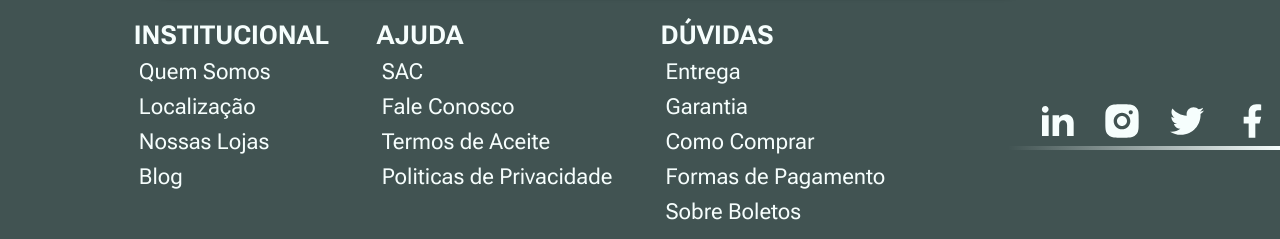
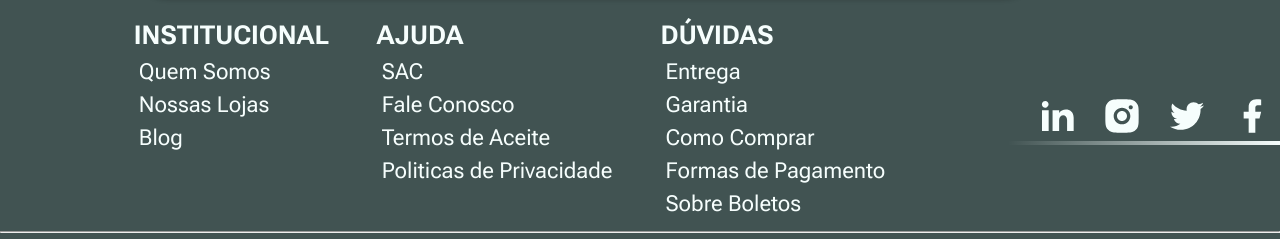
Before and after one commit to lucasatdriano/Lemnos, a React (Vite) app: page /cart in a window 1280 px wide. Shown: the part 1379-1618 px from the top of the page. Built offline with nearby package versions, Linux system fonts and the light colour scheme.

Commit message:
update validations for buy Product

```diff
--- a/src/components/footer/Footer.jsx
+++ b/src/components/footer/Footer.jsx
@@ -12,25 +12,24 @@ export function Footer() {
                 <nav className='navLinks'>
                     <ul>
                         <h3>Institucional</h3>
-                        <li>Quem Somos</li>
-                        <li>Localização</li>
-                        <li>Nossas Lojas</li>
-                        <li>Blog</li>
+                        <li><a href="#">Quem Somos</a></li>
+                        <li><a href="#">Nossas Lojas</a></li>
+                        <li><a href="#">Blog</a></li>
                     </ul>
                     <ul>
                         <h3>Ajuda</h3>
-                        <li>SAC</li>
-                        <li>Fale Conosco</li>
-                        <li>Termos de Aceite</li>
-                        <li>Politicas de Privacidade</li>
+                        <li><a href="#">SAC</a></li>
+                        <li><a href="#">Fale Conosco</a></li>
+                        <li><a href="#">Termos de Aceite</a></li>
+                        <li><a href="#">Politicas de Privacidade</a></li>
                     </ul>
                     <ul>
                         <h3>Dúvidas</h3>
-                        <li>Entrega</li>
-                        <li>Garantia</li>
-                        <li>Como Comprar</li>
-                        <li>Formas de Pagamento</li>
-                        <li>Sobre Boletos</li>
+                        <li><a href="#">Entrega</a></li>
+                        <li><a href="#">Garantia</a></li>
+                        <li><a href="#">Como Comprar</a></li>
+                        <li><a href="#">Formas de Pagamento</a></li>
+                        <li><a href="#">Sobre Boletos</a></li>
                     </ul>
                 </nav>
                 <div className='iconsNav'>
--- a/src/components/footer/footer.scss
+++ b/src/components/footer/footer.scss
@@ -48,8 +48,11 @@ footer {
             }
 
             li {
-                font-size: 2.2rem;
-                margin: 0 0 2px 5px;
+                a {
+                    color: $color-fontDark;
+                    font-size: 2.2rem;
+                    margin: 0 0 2px 5px;
+                }
             }
         }
 
@@ -171,6 +174,7 @@ footer {
                 }
             }
         }
+
         .authorship {
             justify-content: center;
             flex-direction: column;
--- a/src/pages/cartPage/Cart.jsx
+++ b/src/pages/cartPage/Cart.jsx
@@ -96,8 +96,13 @@ export function Cart() {
             alert("Por favor, adicione algum item no carrinho.");
         } else if(cep.length !== 9) {
             alert("Por favor, adicione o seu CEP.")
+        } else if (deliveryOption === '') {
+            alert("Por favor, selecione uma opção de entrega.");
         } else {
             limparCarrinho();
+            setShowOptions(false);
+            setDeliveryOption('');
+            setCep('');
             alert("Compra finalizada com sucesso!");
         }
     }
```
